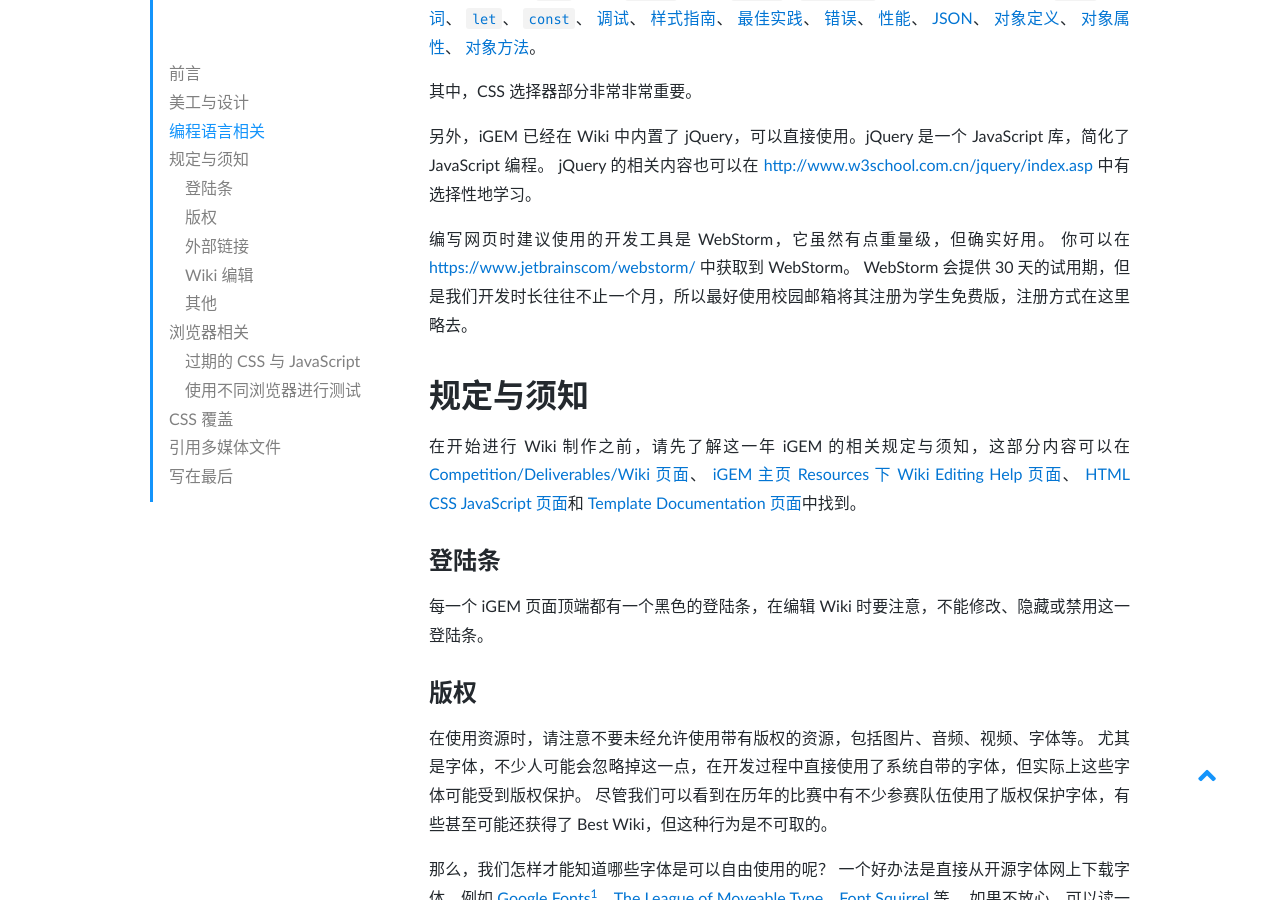
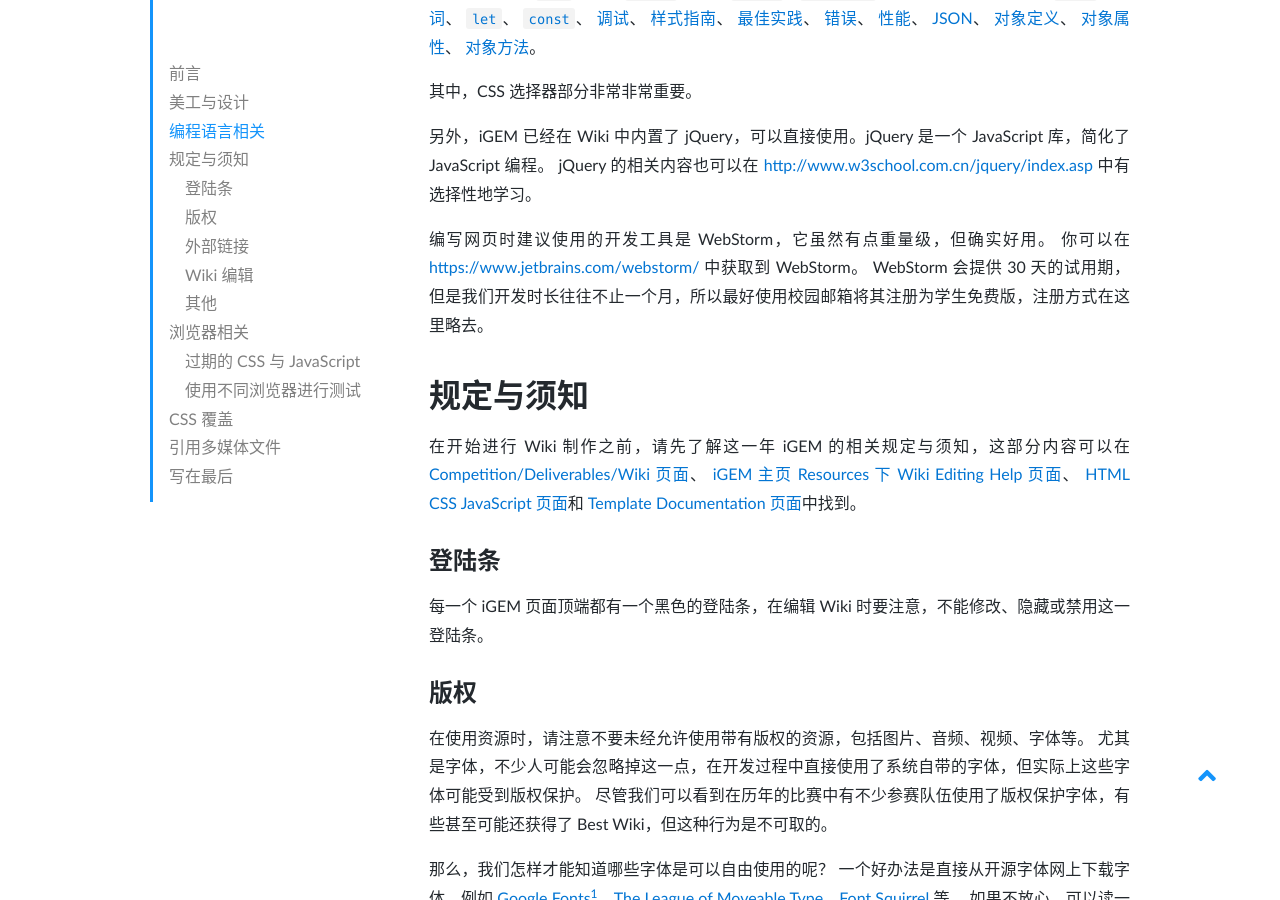
Before and after one commit to zkingri/zkingri.github.io, a Jekyll site: the page built from _posts/2019-07-19-iGEM Wiki 制作参考.markdown, in a window 1280 px wide and 900 px high, scrolled down 3575 px. Built offline with Jekyll 4.4.1, drawn with Linux system fonts in a browser that asks for light colours; comment, search, counter and statistics services are not loaded; a style sheet for code colours, icons or effects is not loaded.

Commit message:
为HTML设置主语言。支持新标签页中打开链接。修改正文。

```diff
--- a/_includes/sns.html
+++ b/_includes/sns.html
@@ -4,5 +4,5 @@
         <a class="sns-qq"><i class="fab fa-qq"></i></a>
         <div><h4>扫描二维码</h4><img alt="" width="130" height="130" src="/assets/img/QQ-QRCode.png"><p>或搜索 QQ 号 1206064099</p></div>
     </li>
-    <li><a href="mailto:YD821607@126.com" target="_blank" class="sns-email"><i class="fas fa-envelope"></i></a></li>
+    <li><a href="mailto:YD821607@live.cn" target="_blank" class="sns-email"><i class="fas fa-envelope"></i></a></li>
 </ul>
--- a/_layouts/default.html
+++ b/_layouts/default.html
@@ -1,5 +1,5 @@
 <!DOCTYPE html>
-<html>
+<html lang="zh-CN" dir="ltr">
 {% include head.html %}
 <body>
     <!--[if lt IE 10]>
--- a/_layouts/post.html
+++ b/_layouts/post.html
@@ -1,5 +1,5 @@
 <!DOCTYPE html>
-<html>
+<html lang="zh-CN" dir="ltr">
 {% include post-head.html %}
 
 <body class="line-numbers">
@@ -43,7 +43,6 @@
 
     <div id="post-body">
         <div id="contents"></div>
-
         <article class="markdown-body">
         {{ page.content }}
         </article>
--- a/_posts/2019-07-19-iGEM Wiki 制作参考.markdown
+++ b/_posts/2019-07-19-iGEM Wiki 制作参考.markdown
@@ -168,7 +168,7 @@
 jQuery 的相关内容也可以在 [http://www.w3school.com.cn/jquery/index.asp](http://www.w3school.com.cn/jquery/index.asp) 中有选择性地学习。
 
 编写网页时建议使用的开发工具是 WebStorm，它虽然有点重量级，但确实好用。
-你可以在 [https://www.jetbrainscom/webstorm/](https://www.jetbrainscom/webstorm/) 中获取到 WebStorm。
+你可以在 [https://www.jetbrains.com/webstorm/](https://www.jetbrains.com/webstorm/) 中获取到 WebStorm。
 WebStorm 会提供 30 天的试用期，但是我们开发时长往往不止一个月，所以最好使用校园邮箱将其注册为学生免费版，注册方式在这里略去。
 
 # 规定与须知
@@ -297,8 +297,8 @@
 因此，第一种解决思路不可行，使用第二种解决思路。
 
 要覆盖 iGEM 定义的属性，首先需要了解层叠样式表的层叠机制。此时 CSS 选择器部分的内容就派上了用场。
-层叠机制的详细内容可以参考 CSS 的[层叠和继承](https://developer.mozilla.org/zh-CN/docs/Learn/CSS/Introduction_to_CSS/Cascade_and_inheritance)，
-英文版的在[这里](https://developer.mozilla.org/en-US/docs/Learn/CSS/Introduction_to_CSS/Cascade_and_inheritance)。
+层叠机制的详细内容可以参考 CSS 的[层叠和继承](https://developer.mozilla.org/zh-CN/docs/Learn/CSS/Building_blocks/Cascade_and_inheritance)，
+英文版的在[这里](https://developer.mozilla.org/en-US/docs/Learn/CSS/Building_blocks/Cascade_and_inheritance)。
 
 简单来说，网页上的元素最终应用哪一条规则定义的属性，依次取决于规则的重要性、专用性和代码顺序，且前者覆盖后者。
 
--- a/assets/js/index.js
+++ b/assets/js/index.js
@@ -257,6 +257,8 @@
         }
     });
 
+    $('article.markdown-body a:not(.footnote):not(.reversefootnote)').attr('target', '_blank'); /*让正文中所有链接（除脚注相关）在新标签页中打开*/
+
     $(window).scroll(function () {
         topToggle();
     });
```
